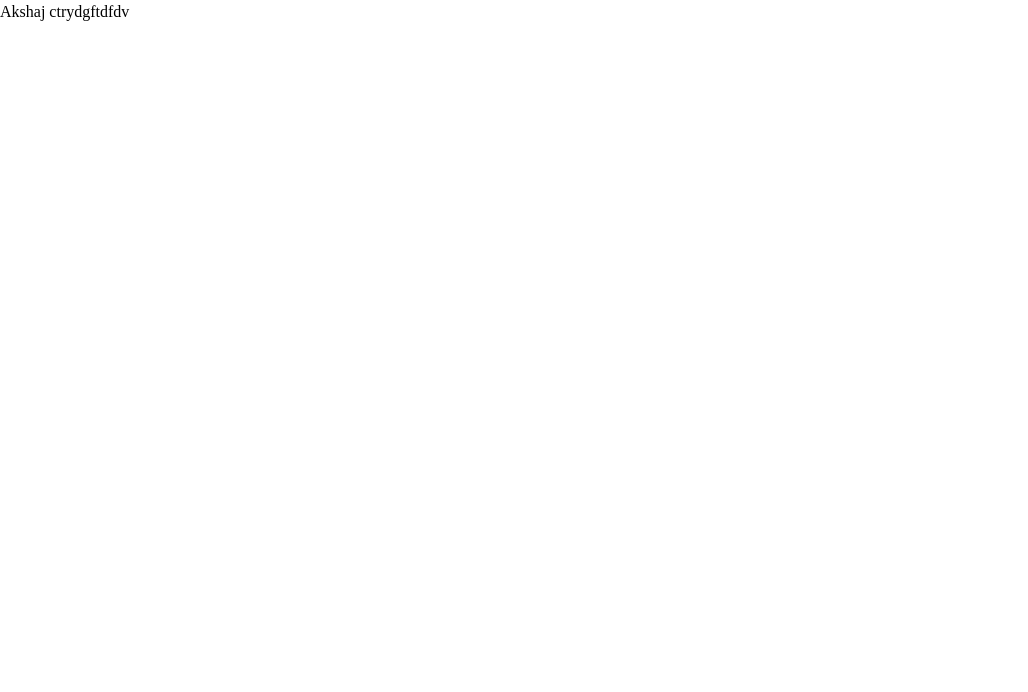
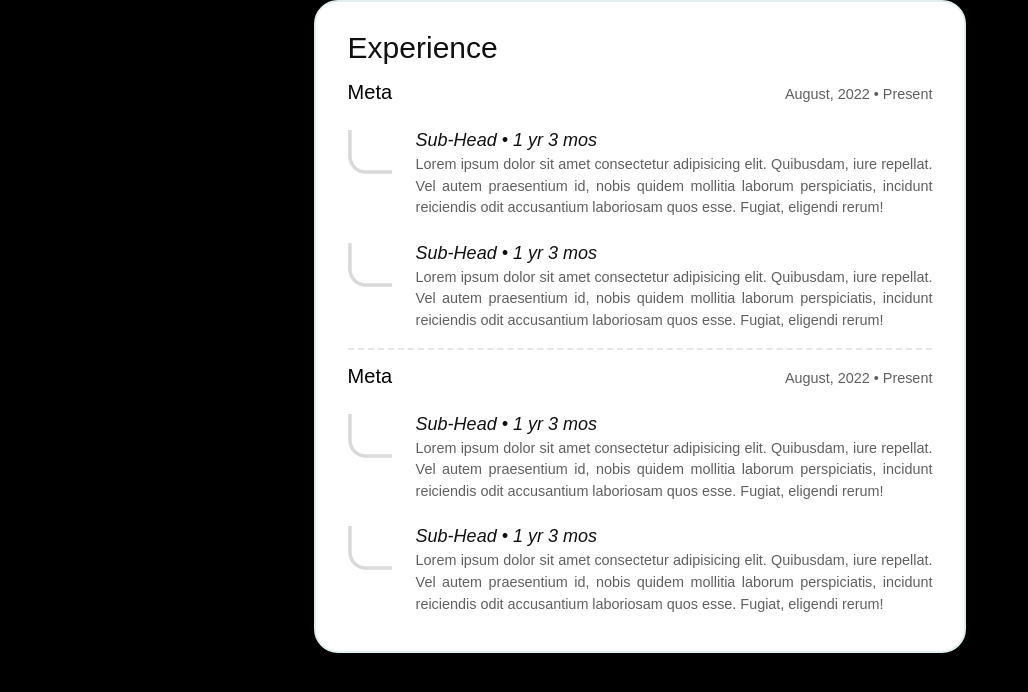
Before and after one commit to GDSC-NMIMS-MPSTME-Mumbai/campuslink, a Next.js app: page /cv in a window 1280 px wide. Shown: the top 692 px of the page, without its empty margins (0-1028 px from the left). Built offline with nearby package versions, Linux system fonts and the light colour scheme.

Commit message:
added experience page

```diff
--- /dev/null
+++ b/src/components/experience.tsx
@@ -0,0 +1,17 @@
+import React from 'react'
+import Org from './org'
+
+const Experience = () => {
+return (
+    <div className="w-[87vw] bg-[#FFFF] mx-auto rounded-3xl font-mainFont border-[2px] border-[#E0EEEE] lg:w-[51vw]">
+        <div className="px-6 py-5 lg:px-8 lg:py-7">
+            <h1 className="font-500 text-2xl text-[#101010] lg:text-3xl">Experience</h1>
+            <Org />
+            <div className="border-t-2 border-dashed border-[#C0C0C066] mt-4"></div>
+            <Org />
+        </div>
+    </div>
+)
+}
+
+export default Experience
--- /dev/null
+++ b/src/components/org.tsx
@@ -0,0 +1,22 @@
+import React from 'react'
+import Position from './position'
+
+const Org = () => {
+  return (
+    <>
+    <div>
+        <div className="flex justify-between content-between py-3 font-mainFont">
+            <h1 className="text-xl font-[400]">Meta</h1>
+            <h2 className="text-[0.89rem] text-[#606060] h-[1rem] self-center lg:text-[0.9rem] ">August, 2022 • Present</h2>
+        </div>
+        <div className="flex flex-col gap-5 justify-center content-center my-2">
+            <Position />
+            <Position />
+        </div>
+
+    </div>
+    </>
+  )
+}
+
+export default Org
--- /dev/null
+++ b/src/components/position.tsx
@@ -0,0 +1,20 @@
+import React from 'react';
+
+const Position = () => {
+  return (
+    <>
+    <div className="flex gap-5">
+      <img src="images/Arrow.svg" alt="Arrow" className="h-12 md:w-16 hidden md:block" />
+      <div className="flex flex-col">
+        <div className="flex gap-3">
+          <img src="images/Arrow.svg" alt="" className='h-5 md:hidden '/>
+          <h1 className="text-[#101010] italic text-md lg:text-lg font-[400]">Sub-Head • 1 yr 3 mos</h1>
+        </div>
+        <p className="text-[#606060] text-[0.89rem] lg:text-[0.9rem] text-justify">Lorem ipsum dolor sit amet consectetur adipisicing elit. Quibusdam, iure repellat. Vel autem praesentium id, nobis quidem mollitia laborum perspiciatis, incidunt reiciendis odit accusantium laboriosam quos esse. Fugiat, eligendi rerum!</p>
+      </div>
+    </div>
+    </>
+  )
+}
+
+export default Position
--- a/src/pages/cv.tsx
+++ b/src/pages/cv.tsx
@@ -1,9 +1,10 @@
 import React from "react";
-
+import Experience from "~/components/experience";
+// #F4F4F4
 const CV = () => {
 	return (
-		<div>
-			<h1>Akshaj ctrydgftdfdv</h1>
+		<div className="bg-black w-screen min-h-screen ">
+        <Experience />
 		</div>
 	);
 };
--- a/tailwind.config.ts
+++ b/tailwind.config.ts
@@ -7,6 +7,7 @@
     extend: {
       fontFamily: {
         sans: ["var(--font-sans)", ...fontFamily.sans],
+        mainFont: ['"DM Sans"', "sans-serif"],
       },
     },
   },
```
Also changed, not shown: public/images/Arrow.png (added), public/images/arrow.svg (added).
